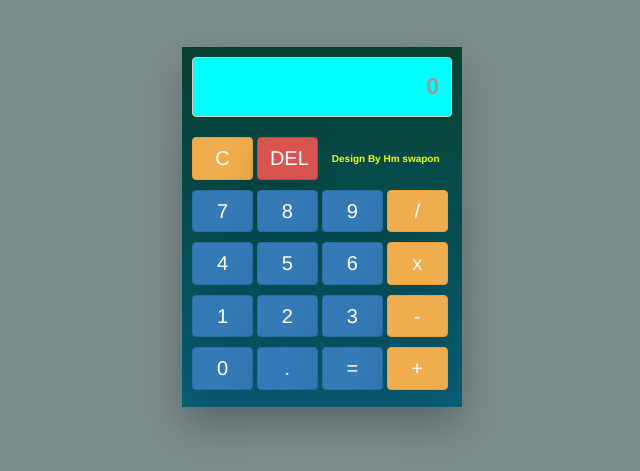
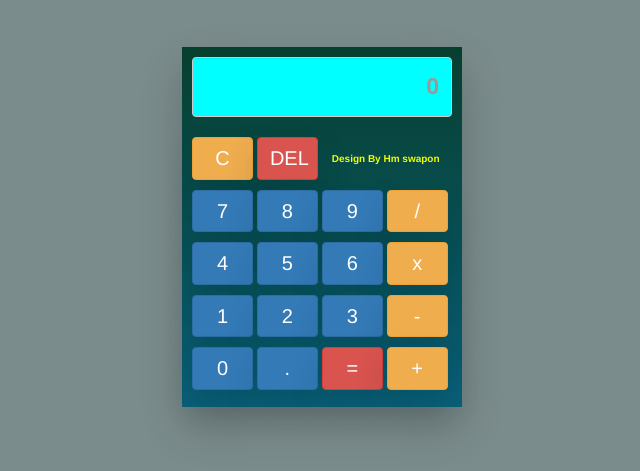
Before and after one commit to hmswapon38/Final-calculator, a plain HTML site: page index.html in a window 1280 px wide. Shown: the part 109-580 px from the top of the page, without its empty margins (318-958 px from the left). Drawn offline with nearby package versions, Linux system fonts and the light colour scheme.

Commit message:
change = color

```diff
--- a/index.html
+++ b/index.html
@@ -80,7 +80,7 @@
                 <div class="line">
                     <input type="button" name="btn" value="0" class="btn btn-primary"  onclick="insertNumber(0)">
                     <input type="button" name="btn" value="." class="btn btn-primary"  onclick="insertNumber('.')">
-                    <input type="button" name="btn" value="=" class="btn btn-primary"  onclick="calculate()">
+                    <input type="button" name="btn" value="=" class="btn btn-danger"  onclick="calculate()">
                     <input type="button" name="btn" value="+" class="btn btn-warning"  onclick="insertNumber('+')">
 
                 </div>
```
